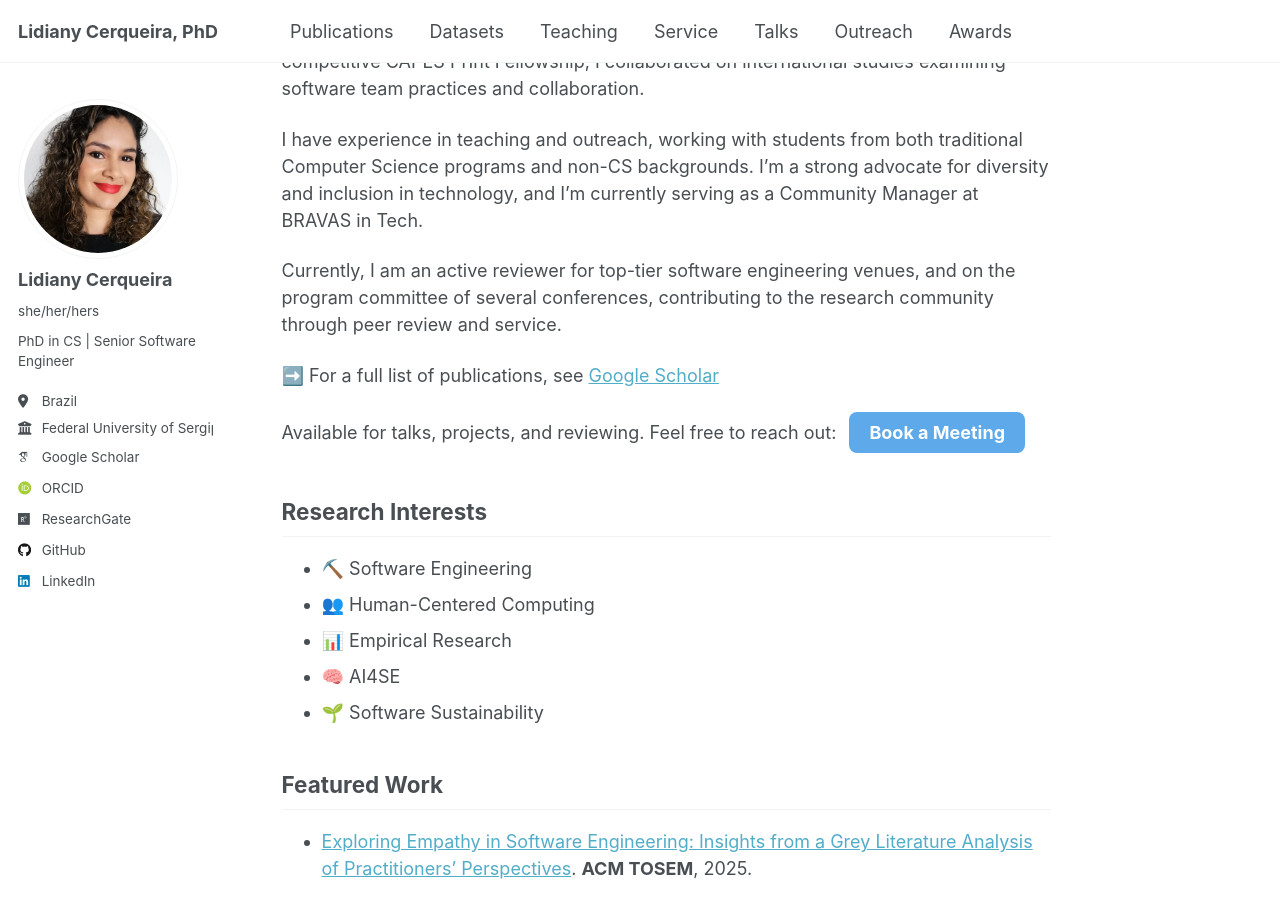
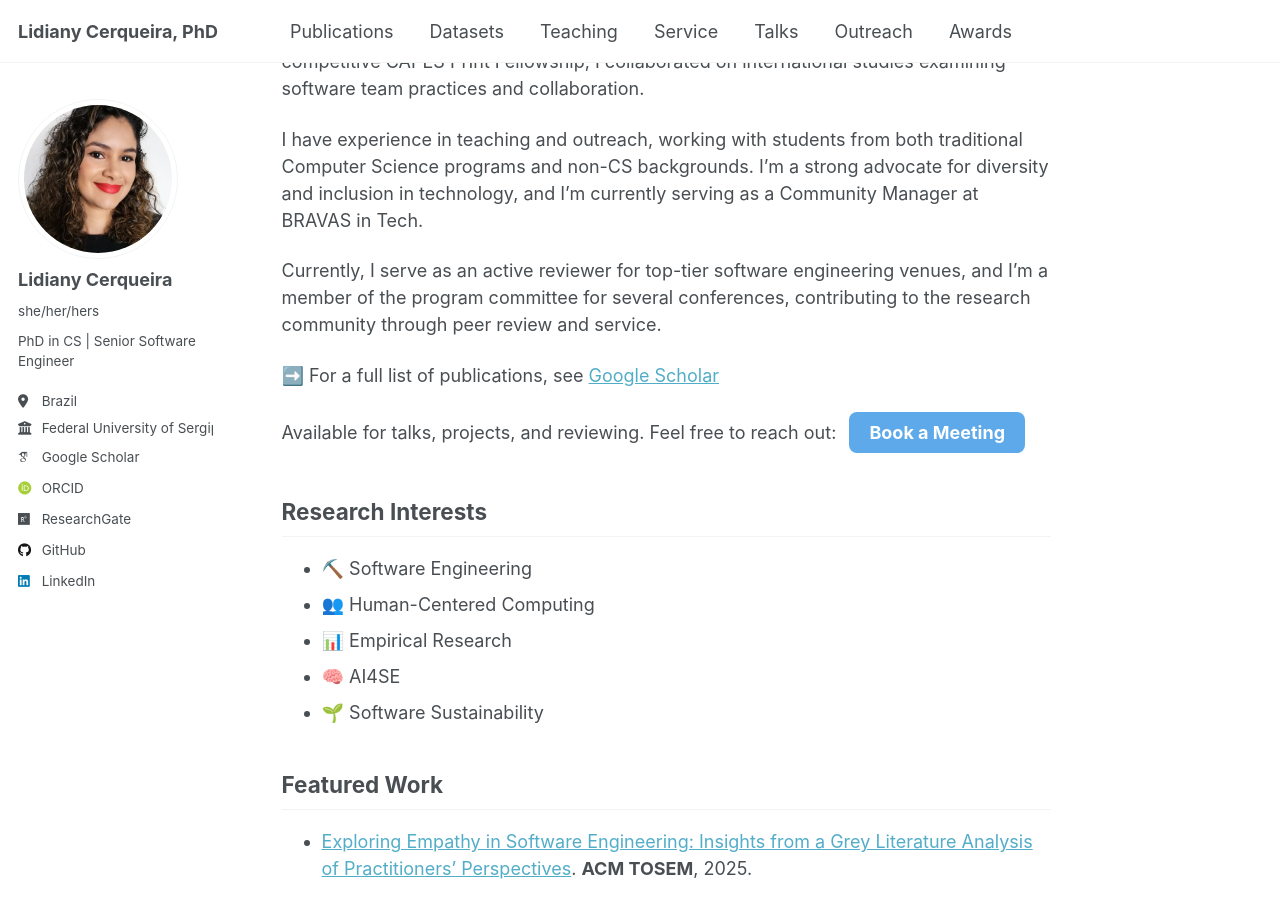
Before and after one commit to lidianycs/lidianycs.github.io, a Jekyll site: the page built from _pages/about.md, in a window 1280 px wide and 900 px high, scrolled down 514 px. Built offline with Jekyll 4.4.1, drawn with Linux system fonts in a browser that asks for light colours; some web fonts are replaced.

Commit message:
Update about.md

```diff
--- a/_pages/about.md
+++ b/_pages/about.md
@@ -18,7 +18,7 @@ As a visiting Researcher at Virginia Commonwealth University (VCU), funded by th
 
 I have experience in teaching and outreach, working with students from both traditional Computer Science programs and non-CS backgrounds. I'm a strong advocate for diversity and inclusion in technology, and I'm currently serving as a Community Manager at BRAVAS in Tech.
 
-Currently, I am an active reviewer for top-tier software engineering venues, and on the program committee of several conferences, contributing to the research community through peer review and service.
+Currently, I serve as an active reviewer for top-tier software engineering venues, and I'm a member of the program committee for several conferences, contributing to the research community through peer review and service.
 
 
 ➡️ For a full list of publications, see [Google Scholar](https://scholar.google.com/citations?user=kxhHAW4AAAAJ){:target="_blank"}
```
